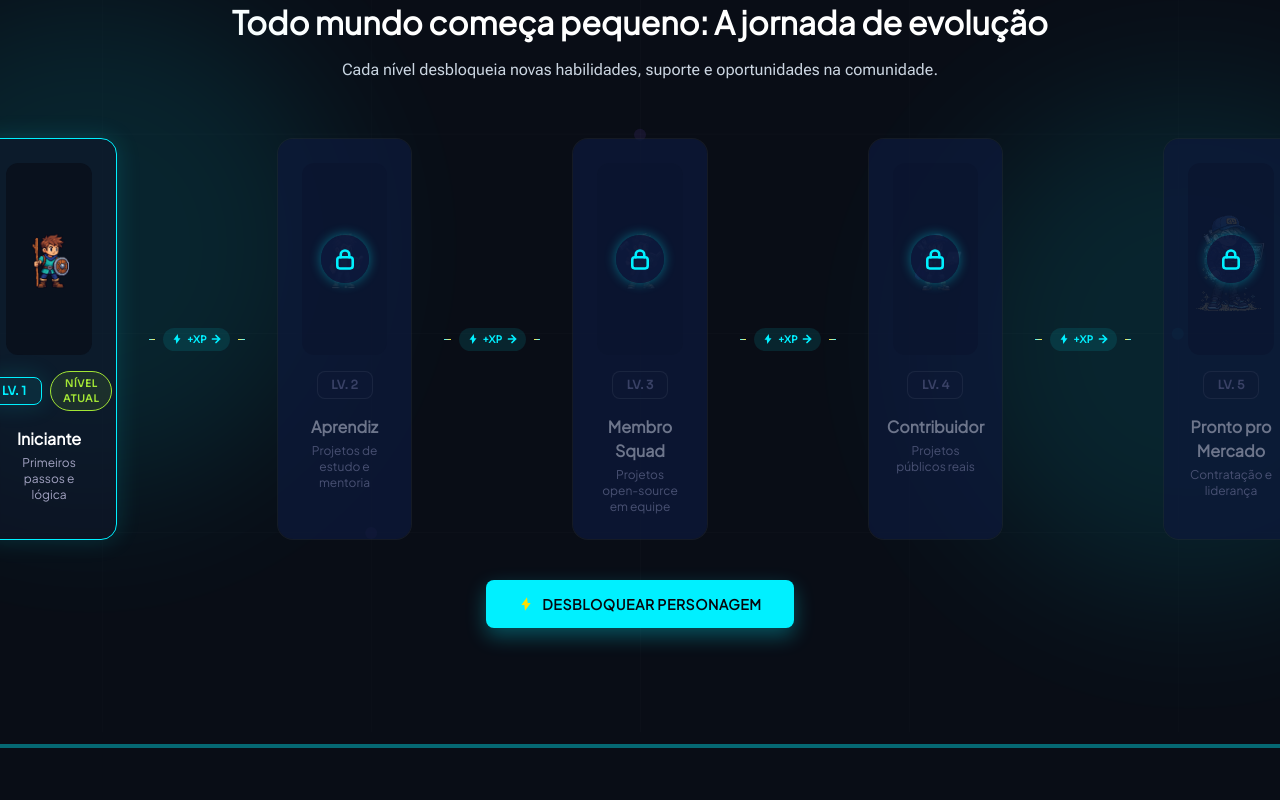
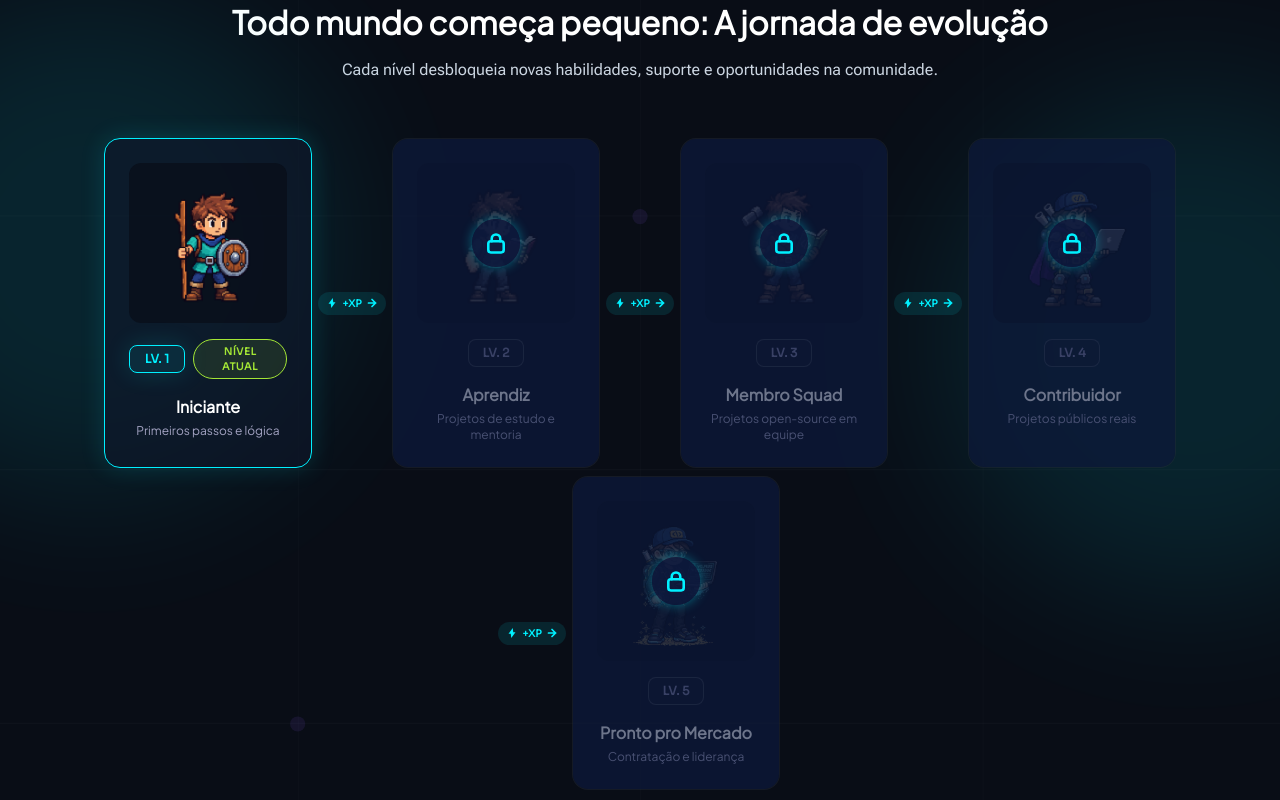
Before and after one commit to ANDERSONGUASSU/devlevelup, a React (Vite) app: page / in a window 1280 px wide. Shown: the part 2040-2840 px from the top of the page. Built offline with nearby package versions, Linux system fonts and the light colour scheme.

Commit message:
fix(levelup): trava largura dos cards e reduz espaçamento para evitar overflow

```diff
--- a/src/components/levelup/LevelUpPath.tsx
+++ b/src/components/levelup/LevelUpPath.tsx
@@ -27,7 +27,7 @@ export function LevelUpPath({ className }: LevelUpPathProps) {
         className,
       )}
     >
-      <ol className="relative flex flex-col items-center gap-8 lg:flex-row lg:items-stretch lg:justify-between">
+      <ol className="relative flex flex-col items-center gap-8 lg:flex-row lg:flex-wrap lg:items-stretch lg:justify-center lg:gap-2">
         {levelUpCopy.levels.map((level, index) => {
           const unlocked = index < unlockedCount
           const current = index === unlockedCount - 1
@@ -39,7 +39,7 @@ export function LevelUpPath({ className }: LevelUpPathProps) {
                 alt={level.name}
                 loading="lazy"
                 className={cn(
-                  'size-44 object-contain',
+                  'size-44 object-contain lg:size-36',
                   !unlocked && 'opacity-40 saturate-50',
                 )}
               />
@@ -57,7 +57,7 @@ export function LevelUpPath({ className }: LevelUpPathProps) {
                 alt={level.name}
                 loading="lazy"
                 className={cn(
-                  'size-44 object-contain',
+                  'size-44 object-contain lg:size-36',
                   !unlocked && 'opacity-40 saturate-50',
                 )}
               />
@@ -74,7 +74,7 @@ export function LevelUpPath({ className }: LevelUpPathProps) {
             <Fragment key={level.level}>
               <li
                 className={cn(
-                  'relative flex w-full max-w-64 flex-col items-center gap-4 overflow-hidden rounded-2xl border p-6 text-center transition-[transform,border-color,box-shadow] duration-200 ease-in-out hover:-translate-y-0.5 motion-reduce:transform-none lg:flex-1',
+                  'relative flex w-full max-w-64 flex-col items-center gap-4 overflow-hidden rounded-2xl border p-6 text-center transition-[transform,border-color,box-shadow] duration-200 ease-in-out hover:-translate-y-0.5 motion-reduce:transform-none lg:w-52 lg:flex-none',
                   current
                     ? 'border-arcade-cyan bg-arcade-comparison-card-active shadow-arcade-card-glow hover:border-arcade-purple-glow hover:shadow-arcade-tier-featured'
                     : 'border-arcade-card-border bg-arcade-comparison-card hover:border-arcade-cyan/60 hover:shadow-arcade-card-glow',
@@ -129,15 +129,13 @@ export function LevelUpPath({ className }: LevelUpPathProps) {
                 </div>
               </li>
               {index < levelUpCopy.levels.length - 1 && (
-                <li className="flex items-center justify-center lg:w-24 lg:self-center">
-                  <div className="flex w-full items-center gap-2">
-                    <span className="hidden h-px flex-1 bg-linear-to-r from-arcade-cyan to-arcade-yellow lg:block" />
+                <li className="flex items-center justify-center lg:w-16 lg:self-center">
+                  <div className="flex w-full items-center justify-center">
                     <span className="flex items-center gap-1 rounded-full bg-arcade-cyan-badge px-2 py-1 font-sora text-[10px] font-bold text-arcade-cyan">
                       <BoltIcon className="size-3" />
                       {levelUpCopy.xpLabel}
                       <ArrowRightIcon className="size-3" />
                     </span>
-                    <span className="hidden h-px flex-1 bg-linear-to-r from-arcade-yellow to-arcade-cyan lg:block" />
                   </div>
                 </li>
               )}
```
